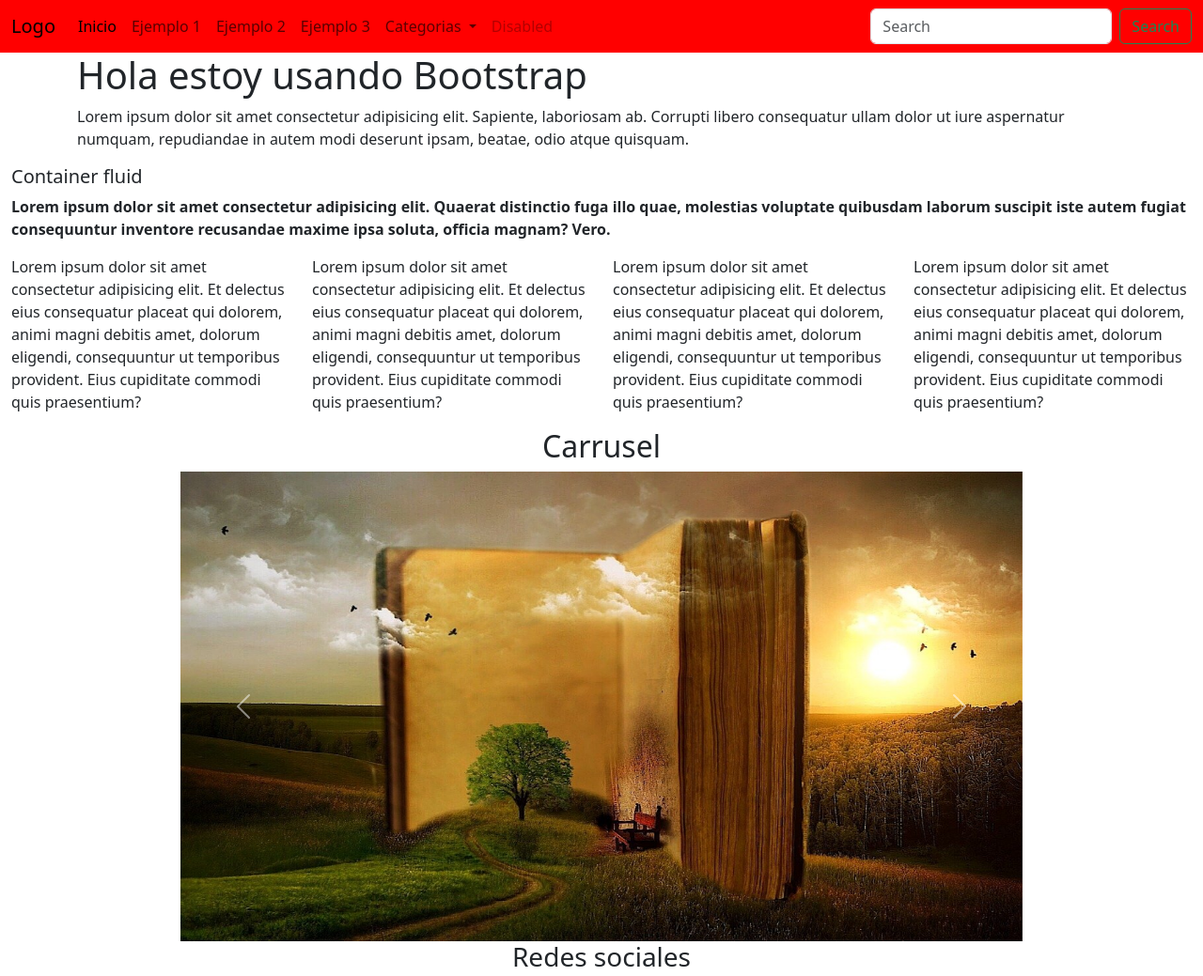
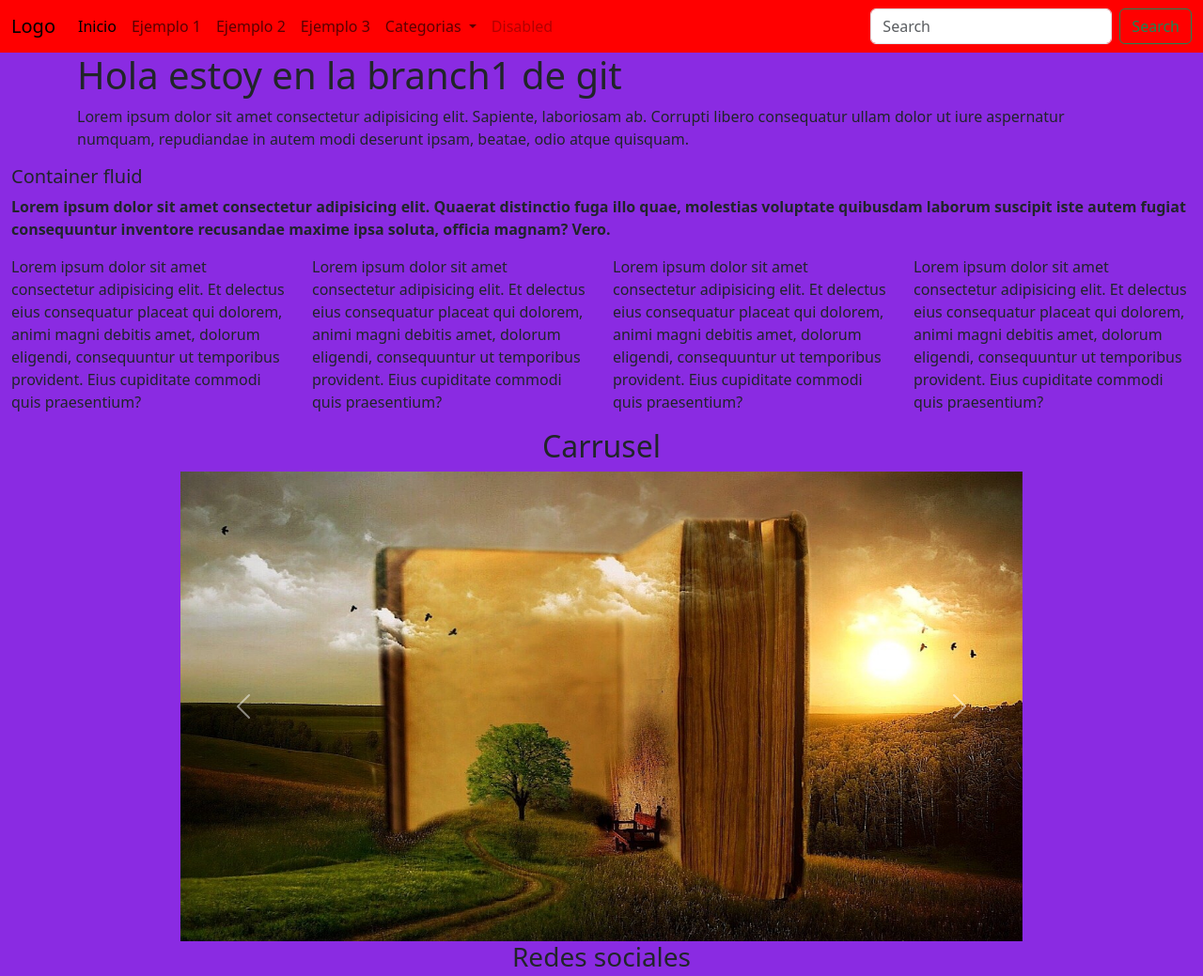
Before and after one commit to Lixxx33/clase11-46850, a plain HTML site: page index.html in a window 1280 px wide. Shown: the top 1039 px of the page at 94% size. Drawn offline with nearby package versions, Linux system fonts and the light colour scheme.

Commit message:
primer cambio en branch1

```diff
--- a/css/styles.css
+++ b/css/styles.css
@@ -1,3 +1,7 @@
+body {
+    background-color: blueviolet;
+}
+
 .bg-rojo {
     background-color: red;
 }
--- a/index.html
+++ b/index.html
@@ -67,7 +67,7 @@
     </header>
 
     <section class="container">
-        <h1>Hola estoy usando Bootstrap</h1>
+        <h1>Hola estoy en la branch1 de git</h1>
         <p>Lorem ipsum dolor sit amet consectetur adipisicing elit. Sapiente, laboriosam ab. Corrupti libero consequatur ullam dolor ut iure aspernatur numquam, repudiandae in autem modi deserunt ipsam, beatae, odio atque quisquam.</p>
     </section>
 
```
